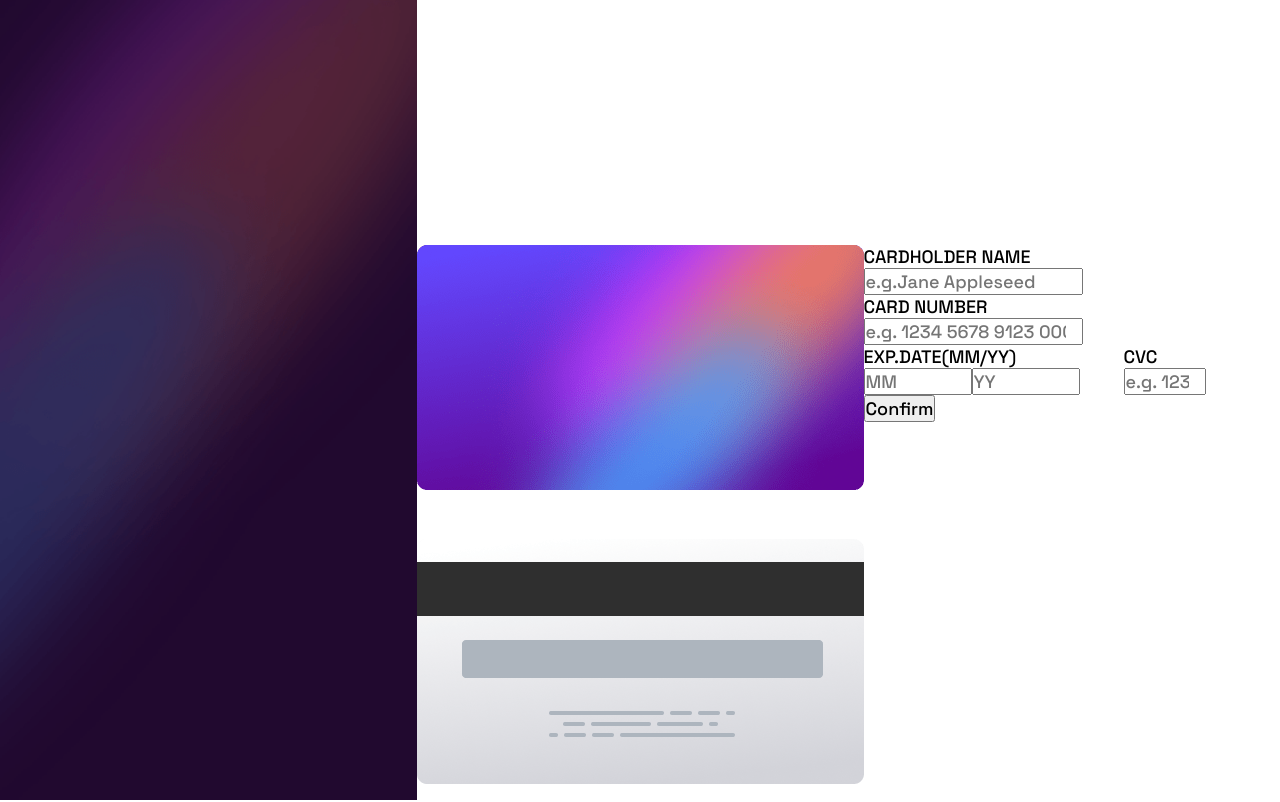
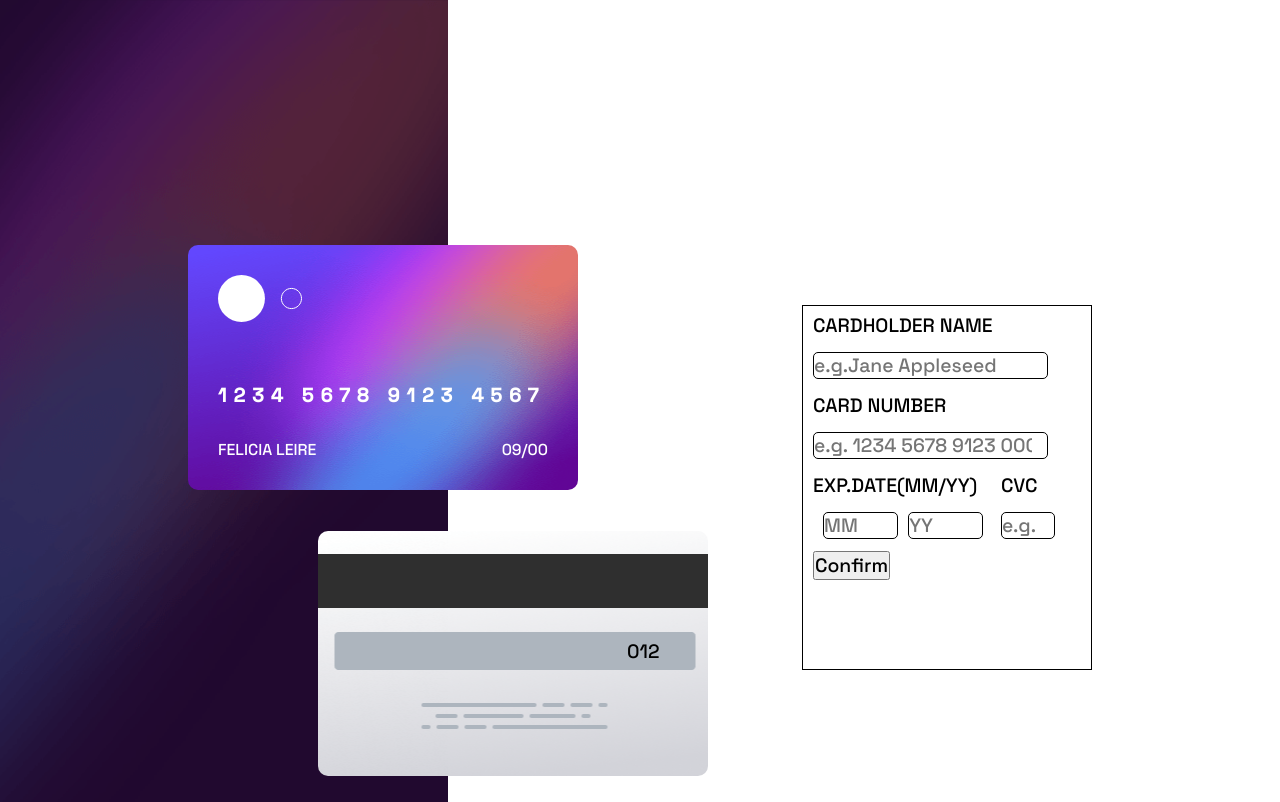
Before and after one commit to AmirLebba/interactive-card-details-form-main, a React (Vite) app: page / in a window 1280 px wide. Shown: the top 802 px of the page. Built offline with nearby package versions, Linux system fonts and the light colour scheme.

Commit message:
styling the back and front card

```diff
--- a/src/App.jsx
+++ b/src/App.jsx
@@ -6,22 +6,51 @@ function App() {
   return (
     <>
       <aside className="side-bar"></aside>
-      <div className="back-card"></div>
-      <div className="front-card"></div>
+      <div className="back-card">
+        <p>012</p>
+      </div>
+      <div className="front-card">
+        <svg
+          width="84"
+          height="47"
+          fill="none"
+          xmlns="http://www.w3.org/2000/svg"
+        >
+          <ellipse cx="23.478" cy="23.5" rx="23.478" ry="23.5" fill="#fff" />
+          <path
+            d="M83.5 23.5c0 5.565-4.507 10.075-10.065 10.075-5.559 0-10.065-4.51-10.065-10.075 0-5.565 4.506-10.075 10.065-10.075 5.558 0 10.065 4.51 10.065 10.075Z"
+            stroke="#fff"
+          />
+        </svg>
+        <h1>1234 5678 9123 4567</h1>
+        <p id='name'>FELICIA LEIRE</p>
+        <p id='date'>09/00</p>
+      </div>
       <div className="form">
         <p>CARDHOLDER NAME</p>
-        <input type="text" name="" id="" placeholder='e.g.Jane Appleseed'/>
+        <input type="text" name="" id="" placeholder="e.g.Jane Appleseed" />
         <p>CARD NUMBER</p>
-        <input type="number" name="" id="" placeholder='e.g. 1234 5678 9123 0000'/>
+        <input
+          type="number"
+          name=""
+          id=""
+          placeholder="e.g. 1234 5678 9123 0000"
+        />
         <div className="exp_cvc_holder">
           <div className="exp">
             <p>EXP.DATE(MM/YY)</p>
-            <input type="number" name="" id="" maxLength={2} placeholder='MM'/>
-            <input type="number" name="" id="" maxLength={2} placeholder='YY'/>
+            <input type="number" name="" id="" maxLength={2} placeholder="MM" />
+            <input type="number" name="" id="" maxLength={2} placeholder="YY" />
           </div>
           <div className="cvc">
             <p>CVC</p>
-            <input type="number" name="" id="" maxLength={3} placeholder='e.g. 123'/>
+            <input
+              type="number"
+              name=""
+              id=""
+              maxLength={3}
+              placeholder="e.g. 123"
+            />
           </div>
         </div>
         <button>Confirm</button>
--- a/src/index.css
+++ b/src/index.css
@@ -7,52 +7,103 @@
   --neutral-4:hsl(278, 68%, 11%);
 }
 * {
-  font-size: 18px;
+  font-size: 1.1rem;
   font-family: 'Space Grotesk', sans-serif;
   margin: 0;
   padding: 0;
-
+  box-sizing:border-box;
 }
 #root {
 display: grid;
-grid-template-columns: repeat(3, 1fr);
-grid-template-rows: repeat(2, 1fr) .2fr repeat(2, 1fr);
+grid-template-columns: repeat(12, 1fr);
+grid-template-rows: repeat(6, 1fr) .5fr repeat(5, 1fr);
 grid-column-gap: 0px;
 grid-row-gap: 0px;
 }
 
 
 .form {
-   grid-area: 2 / 3 / 5 / 4;
-   width: 390px;
+   grid-area: 4 / 8 / 11 / 11;
+   max-width: 390px;
+   min-width: 290px;
+   width: 100%;
    height: 365px;
+   border: 1px solid black;
+   line-height: 40px;
+   padding-left: 10px;
+   margin-top: 60px;
+  }
+
+  .form input {
+    border-radius: 5px;
+    border: 1px solid;
+  }
+  .form p {
+
   }
 .side-bar{
 
-  height: 100vh;
+  min-height: 100vh;
   background-image: url('./Assets/bg-main-desktop.png');
   background-size: cover;
   background-position: center;
 
-  grid-area: 1 / 1 / 6 / 2;
+  grid-area: 1 / 1 / 13 / 5;
 }
 .front-card{
   background-image: url('./Assets/bg-card-front.png');
   background-size: cover;
   background-position: center;
-  width: 447px;
+  max-width: 447px;
+  min-width: 390px;
+  width: 100%;
   height: 245px;
-  grid-area: 2 / 2 / 3 / 3;
+  border-radius: 10px;
+  grid-area: 4 / 3 / 7 / 6;
+  padding: 30px;
+  position: relative;
+
+  color: var(--neutral-1);
 }
+.front-card svg{
+
+  margin-bottom: 20px;
+  bottom: 0;
+}
+.front-card h1 {
+
+  margin-top: 35px;
+  letter-spacing: 7px;
+  font-weight: 700;
+}
+#name{
+  font-size: 0.9rem;
+  position: absolute;
+  bottom: 30px;
+}
+#date{
+  font-size: .9rem;
+  position: absolute;
+  bottom: 30px;
+  right: 30px;
+}
+
 .back-card{
   background-image: url('./Assets/bg-card-back.png');
   background-size: cover;
   background-position: center;
-  width: 447px;
+  max-width: 447px;
+  min-width: 390px;
+  width: 100%;
   height: 245px;
-  grid-area: 4 / 2 / 5 / 3;
+  border-radius: 10px;
+  grid-area: 8 / 4 / 11 / 7;
+  position: relative;
 }
-.form{
+.back-card p {
+  position: absolute;
+  top: 108px;
+  right: 2.5em;
 
 }
 .exp_cvc_holder{
@@ -60,6 +111,7 @@ grid-row-gap: 0px;
 }
 .exp input{
   width: 40%;
+  margin-left: 10px;
 }
 .cvc input {
   width: 60%;
```
